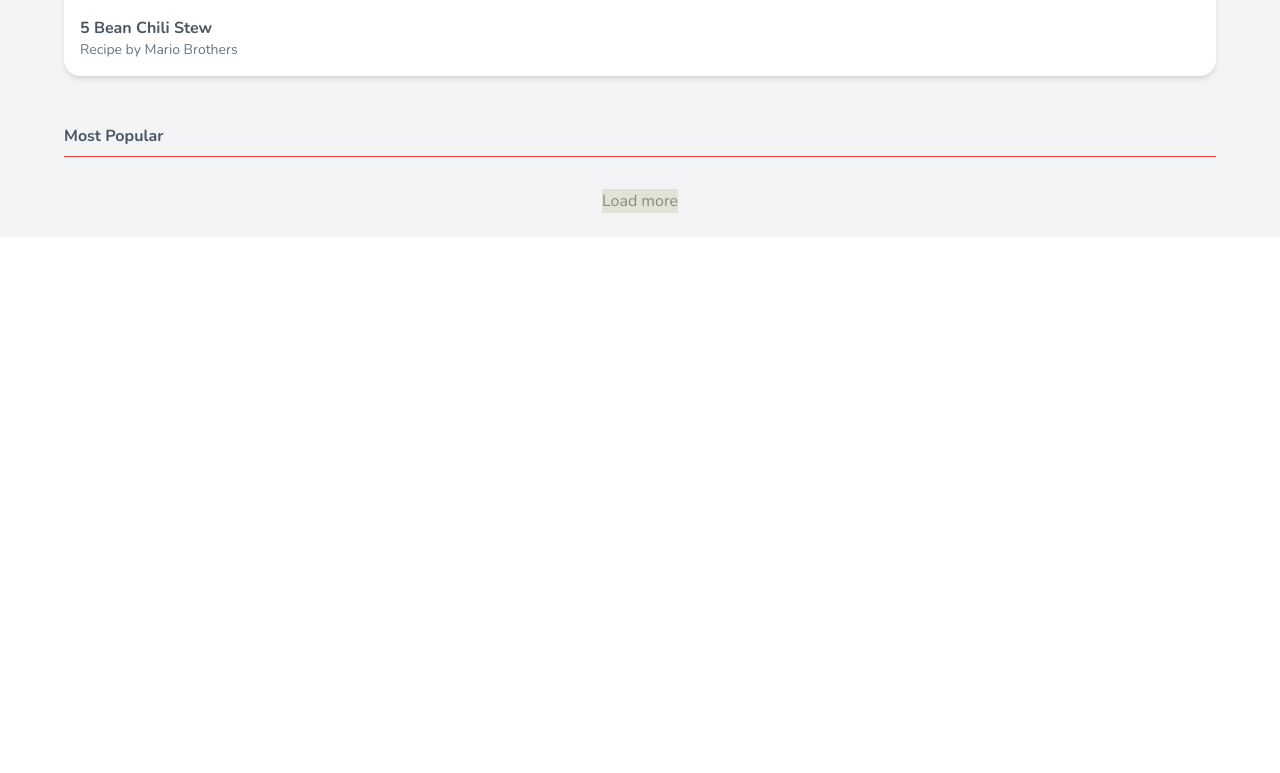
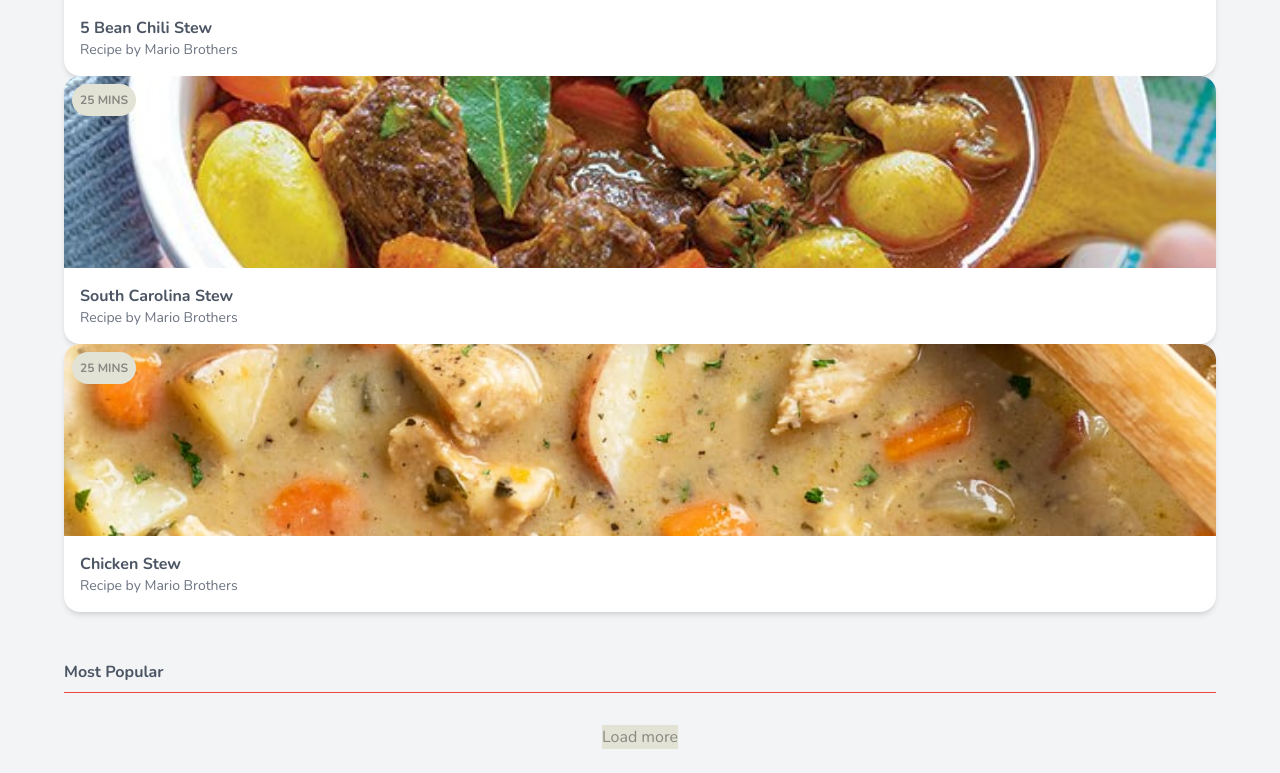
Before and after one commit to IlerioDef/TailwindCSS, a website: page public/index.html in a window 1280 px wide. Shown: the part 574-1347 px from the top of the page. Before the commit the page ends 811 px from the top, so only its background shows below. Drawn offline with nearby package versions, Linux system fonts and the light colour scheme.

Commit message:
Tailwind CSS Tutorial #11 - @apply directive - DONE

```diff
--- a/public/index.html
+++ b/public/index.html
@@ -52,13 +52,33 @@
 
                 <div class="mt-8">
                     <!-- cards go here -->
-                    <div class="bg-white rounded-2xl overflow-hidden shadow-md relative">
+                    <div class="card">
                         <img class="w-full h-32 sm:h-48 object-cover" src="img/Beef_stew.jpg" alt="beef stew">
                         <div class="m-4">
                             <span class="font-bold">5 Bean Chili Stew</span>
                             <span class="block text-gray-500 text-sm">Recipe by Mario Brothers</span>
                         </div>
-                        <div class="bg-secondary-100 text-secondary-200 text-xs uppercase font-bold rounded-full p-2 absolute top-0 m-2">
+                        <div class="badge">
+                            <span>25 mins</span>
+                        </div>
+                    </div>
+                    <div class="card">
+                        <img class="w-full h-32 sm:h-48 object-cover" src="img/south_carolina_stew.jpg" alt="south carolina stew">
+                        <div class="m-4">
+                            <span class="font-bold">South Carolina Stew</span>
+                            <span class="block text-gray-500 text-sm">Recipe by Mario Brothers</span>
+                        </div>
+                        <div class="badge">
+                            <span>25 mins</span>
+                        </div>
+                    </div>
+                    <div class="card">
+                        <img class="w-full h-32 sm:h-48 object-cover" src="img/Chicken-Stew.jpg" alt="chicken stew">
+                        <div class="m-4">
+                            <span class="font-bold">Chicken Stew</span>
+                            <span class="block text-gray-500 text-sm">Recipe by Mario Brothers</span>
+                        </div>
+                        <div class="badge">
                             <span>25 mins</span>
                         </div>
                     </div>
--- a/src/styles.css
+++ b/src/styles.css
@@ -5,3 +5,11 @@
 @tailwind components;
 
 @tailwind utilities;
+
+.card{
+    @apply bg-white rounded-2xl overflow-hidden shadow-md relative;
+}
+
+.badge{
+    @apply bg-secondary-100 text-secondary-200 text-xs uppercase font-bold rounded-full p-2 absolute top-0 m-2;
+}
```
Also changed, not shown: public/styles.css.
